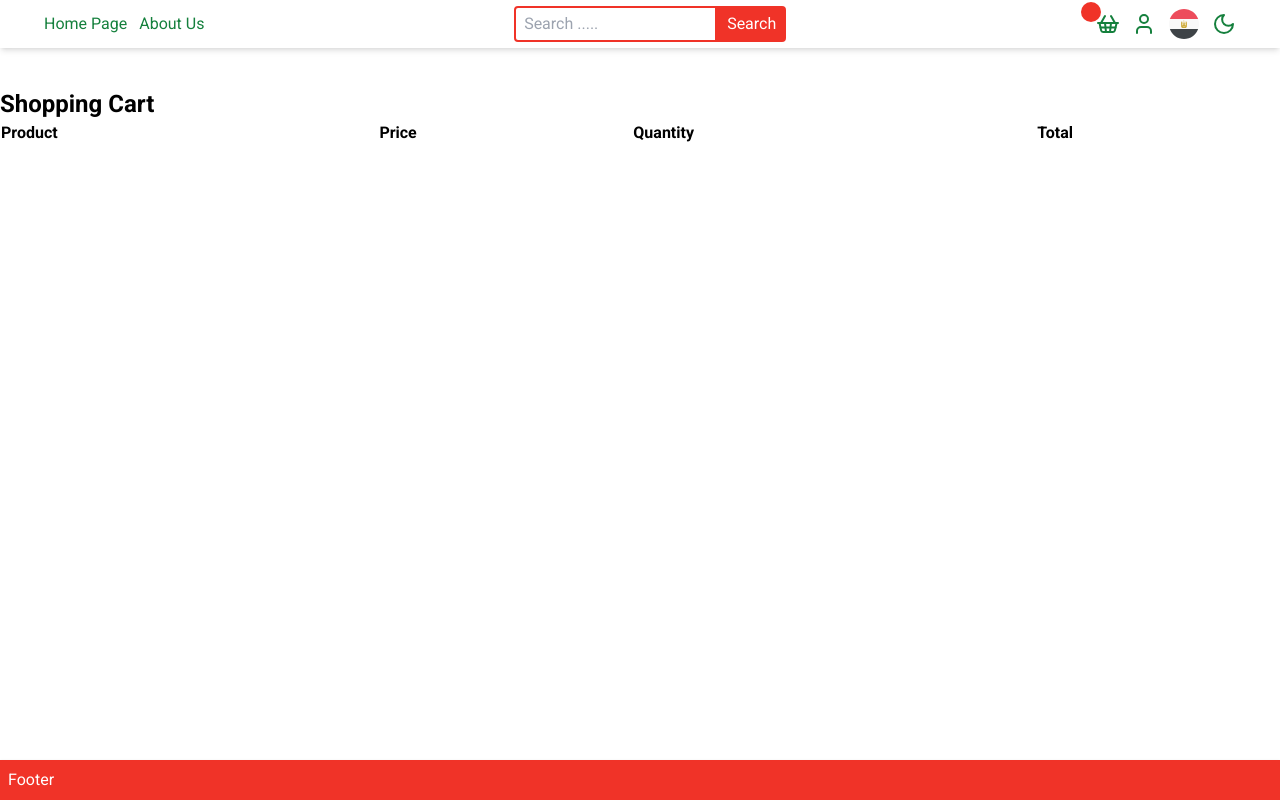
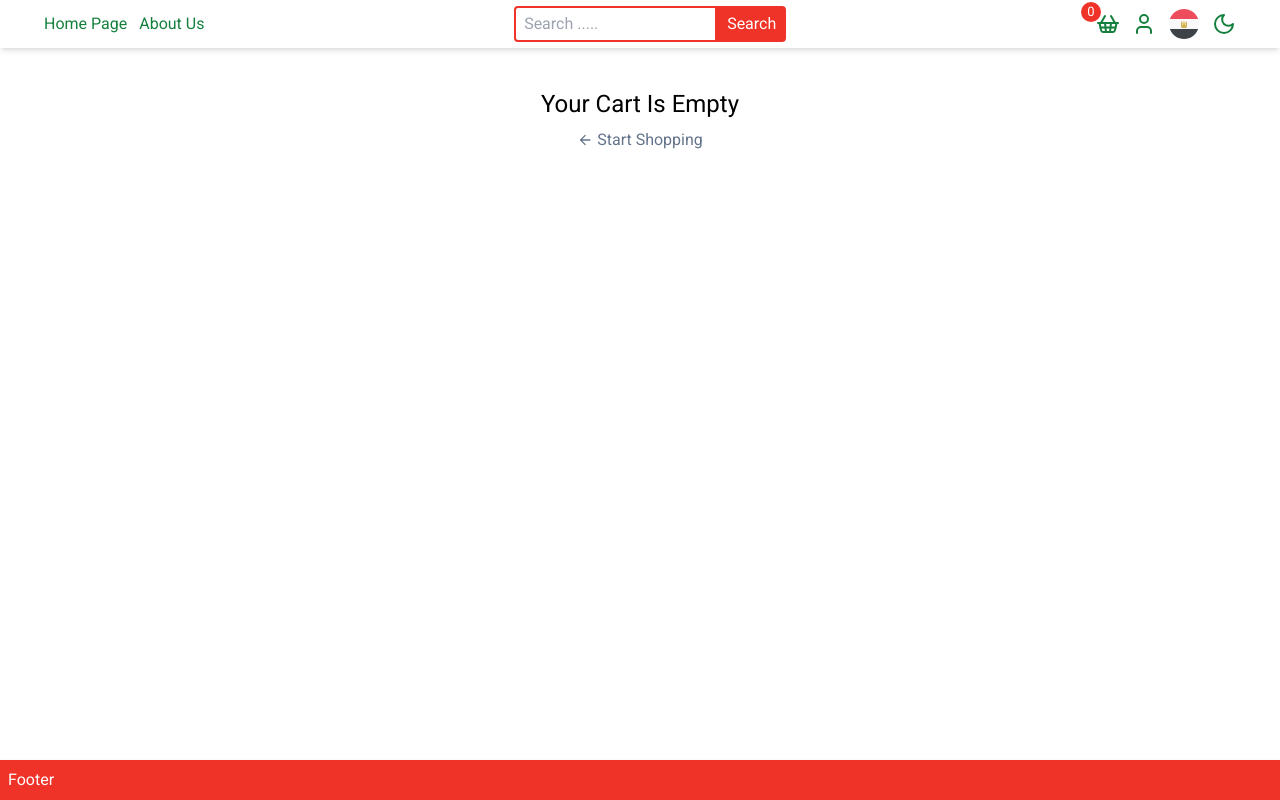
Before and after one commit to mmnaguib/ecommerce_nextjs, a Next.js app: page /en/cart in a window 1280 px wide. Built offline with nearby package versions, Linux system fonts and the light colour scheme.

Commit message:
edit cart ui

```diff
--- a/package.json
+++ b/package.json
@@ -17,6 +17,7 @@
     "next-intl": "^3.24.0",
     "react": "^18",
     "react-dom": "^18",
+    "react-hot-toast": "^2.4.1",
     "react-icons": "^5.3.0"
   },
   "devDependencies": {
--- a/src/app/[locale]/cart/page.tsx
+++ b/src/app/[locale]/cart/page.tsx
@@ -1,38 +1,76 @@
 'use client'
+import Button from "@/components/global/Button";
 import Heading from "@/components/global/Heading";
 import { useCart } from "@/hooks/useCart";
+import { formatPrice } from "@/utils/formatMony";
+import { truncateTxt } from "@/utils/truncateTxt";
+import { useLocale } from "next-intl";
 import Image from "next/image";
-import React from "react";
+import Link from "next/link";
+import React, { Fragment } from "react";
+import { MdArrowBack } from "react-icons/md";
 
 const CartPage = () => {
   const {cartItems, cartTotalQty} = useCart();
+  const locale = useLocale();
   return (
-    <div>
-      <Heading title="Shopping Cart"/>
+    <>
+    {cartItems && cartItems.length === 0 ?
+      <div className="flex flex-col items-center">
+        <div className="text-2xl">Your Cart Is Empty</div>
+        <Link href={`/`} className="text-slate-500 flex items-center gap-1 mt-2"><MdArrowBack /><span>Start Shopping</span></Link>
+      </div>
+       :
+      <>
 
-      <table style={{width:'100%'}} border={1}>
-        <thead>
-          <tr>
-            <th>Product</th>
-            <th>Price</th>
-            <th>Quantity</th>
-            <th>Total</th>
-          </tr>
-        </thead>
-        <tbody>
-          {cartItems?.map(item=> (
-          <tr key={item.id}>
-            <td style={{display: 'flex',alignItems: 'center'}}><Image src={item.image.image} alt="" width={50} height={50}/>{item.name}</td>
-            <td>{item.price}</td>
-            <td>{cartTotalQty}</td>
-            <td>{item.price * item.quantity}</td>
-          </tr>
+      <Heading title="Shopping Cart" center/>
+      <div className="grid grid-cols-5 text-xs gap-4 pb-2 mt-8 items-center">
+        <div className="col-span-2 justify-self-start">Product</div>
+        <div className="justify-self-center">Price</div>
+        <div className="justify-self-center">Quantity</div>
+        <div className="justify-self-end">Total</div>
+      </div>
 
-          ))}
-        </tbody>
+      <div>
+      {cartItems?.map(item=> (
+          <div className="grid grid-cols-5 text-xs gap-4 mt-8 items-center md:text-sm border-t-[1.5px] border-slate-2 py-4" key={item.id}>
+            <div className="col-span-2 justify-self-start flex gap-2 md:gap-4">
+              <div><Image src={item.image.image} alt="" width={50} height={50} fill className="object-contain"/></div>
+              <div>
+                <div className="flex flex-col justify-between">
+                {truncateTxt(item.name)}
+                <div>{item.image.color}</div>
+                <button className="text-slate-500 underline" onClick={()=>{}}>Remove</button>
+                </div>
+              </div>
+            </div>
+            <div className="justify-self-center">{formatPrice(item.price)}</div>
+            <div className="justify-self-center">
+              <Button custom="w-[30px]" small label="+" onClick={() => {}} />
+              {item.quantity}
+              <Button custom="w-[30px]" small label="-" onClick={() => {}} />
+            </div>
+            <div className="justify-self-end">{item.price * item.quantity}</div>
+          </div>
 
-      </table>
-    </div>
+      ))}
+      </div>
+
+      <div className="border-t-[1.5px] border-slate-200 py-4 flex justify-between gap-4">
+        <div className="w-[90px]">
+        <Button label="Clear Cart" outline small/>
+        </div>
+        <div className="text-sm flex flex-col gap-1 items-start">
+          <>
+            <div className="flex justify-between w-full text-base font-semibold"><span>SubTotal</span><span>$1000</span></div>
+            <p className="text-slate-500">Taxs and shipping calculate at checkout</p>
+          </>
+          <Button label="Checkout" onClick={()=>{}} />
+          <Link href={`/`} className="text-slate-500 flex items-center gap-1 mt-2"><MdArrowBack /><span>Continue Shopping</span></Link>
+        </div>
+      </div>
+      </>}
+    </>
   );
 };
 
--- a/src/app/[locale]/globals.css
+++ b/src/app/[locale]/globals.css
@@ -20,3 +20,8 @@
   .loading-text {
     animation: wave 1.5s ease-in-out infinite; /* مدة الحركة والتكرار */
   }
+
+
+/* th, td {
+  border: 1px solid #000;
+} */
--- a/src/app/[locale]/layout.tsx
+++ b/src/app/[locale]/layout.tsx
@@ -8,6 +8,7 @@ import "@/app/[locale]/globals.css";
 import Footer from "@/components/global/Footer";
 import type { Metadata } from "next";
 import CartProvider from "@/providers/CartProvider";
+import { Toaster } from 'react-hot-toast';
 
 export const metadata: Metadata = {
   title: "Tia Store",
@@ -46,6 +47,7 @@ export default async function RootLayout({
               <main className="container mx-auto flex-grow">{children}</main>
               <Footer />
             </NextIntlClientProvider>
+            <Toaster />
           </CartProvider>
       </body>
     </html>
--- a/src/app/[locale]/product/[id]/page.tsx
+++ b/src/app/[locale]/product/[id]/page.tsx
@@ -53,7 +53,6 @@ const ProductPage = ({ params }: { params: { id: string } }) => {
     fetchProduct();
   }, [params.id]);
 
-  console.log(cartTotalQty)
   const handleSetColorButton = useCallback((value: ImageProps) => {
     setCartItem((prev) => {
       if (prev) {
@@ -123,7 +122,7 @@ const ProductPage = ({ params }: { params: { id: string } }) => {
             <span>Product Added To Cart</span>
           </p>
             <div className="max-w-[300px]">
-            <Button label="View Cart" outline onClick={() => router.push(`/${locale}/cart`)}/>
+            <Button custom="w-full" label="View Cart" outline onClick={() => router.push(`/${locale}/cart`)}/>
             </div>
           </> : <>
           <div className="">
@@ -135,7 +134,7 @@ const ProductPage = ({ params }: { params: { id: string } }) => {
           </div>
           <hr className="w-[30%] my-2" />
           <div className="max-w-[300px]">
-          <Button label="Add To Cart" onClick={() => handleAddToCart(cartItem)} />
+          <Button custom="w-full" label="Add To Cart" onClick={() => handleAddToCart(cartItem)} />
           </div>
           </>}
         </div>
--- a/src/components/global/Button.tsx
+++ b/src/components/global/Button.tsx
@@ -17,7 +17,7 @@ const Button = ({label,
   icon: Icon,
   onClick}:ButtonProps) => {
   return (
-    <button onClick={onClick} disabled={disabled} className={`disabled:opacity-70 disabled:cursor-not-allowed rounded-md hover:opacity-80 transition w-full border-slate-700 flex items-center justify-center gap-2  ${small ? 'text-sm font-light' : 'text-md font-semibold'} ${small ? 'py-1 px-2 border-[1px]':'py-3 px-4 border-2'} ${custom ? custom : ''} ${outline ? 'bg-white' : 'bg-slate-700'} ${outline ? 'text-slate-700' : 'text-white'}`}>
+    <button onClick={onClick} disabled={disabled} className={`disabled:opacity-70 disabled:cursor-not-allowed rounded-md hover:opacity-80 transition border-slate-700 flex items-center justify-center gap-2  ${small ? 'text-sm font-light' : 'text-md font-semibold'} ${small ? 'py-1 px-2 border-[1px]':'py-3 px-4 border-2'} ${custom ? custom : ''} ${outline ? 'bg-white' : 'bg-slate-700'} ${outline ? 'text-slate-700' : 'text-white'}`}>
       {Icon && <Icon size={24} />}
       {label}
     </button>
--- a/src/hooks/useCart.tsx
+++ b/src/hooks/useCart.tsx
@@ -1,28 +1,30 @@
 import { ICartItem } from "@/interfaces";
-import { createContext, ReactNode, useCallback, useContext, useEffect, useState } from "react"
-
+import { createContext, ReactNode, useCallback, useContext, useEffect, useState } from "react";
+import toast from "react-hot-toast";
 
 type cartContextType = {
   cartTotalQty: number;
   cartItems: ICartItem[] | null;
-    handleAddToCart: (product: ICartItem | null) => void
-}
+  handleAddToCart: (product: ICartItem | null) => void;
+  handleRemoveFromCart: (productId: string) => void;
+};
 
 export const CartContext = createContext<cartContextType | null>(null);
 
 interface Props {
-    [propName : string]: any //ReactNode
+  [propName: string]: ReactNode; // ReactNode
 }
 
 export const CartContextProvider = (props: Props) => {
-    const [cartTotalQty, setCartTotalQty] = useState(1);
-    const [cartItems, setCartItems] = useState<ICartItem[]>([]);  // حددها كمصفوفة فارغة
+  const [cartTotalQty, setCartTotalQty] = useState(0);
+  const [cartItems, setCartItems] = useState<ICartItem[]>([]);
 
-    useEffect(()=>{
-        const items = localStorage.getItem('cart');
-        const cartProducts:ICartItem[] | [] = JSON.parse(items!);
-        setCartItems(cartProducts)
-    },[])
+  // This useEffect will update the cartTotalQty whenever cartItems change
+  useEffect(() => {
+    const newTotalQty = cartItems.reduce((total, item) => total + item.quantity, 0);
+    setCartTotalQty(newTotalQty);
+  }, [cartItems]);
+
   const handleAddToCart = useCallback((product: ICartItem | null) => {
     if (product === null) return;
 
@@ -32,34 +34,33 @@ export const CartContextProvider = (props: Props) => {
       if (productIndex !== -1) {
         const updatedCart = [...prev];
         updatedCart[productIndex] = {
-              ...updatedCart[productIndex],  // ننسخ بقية خصائص المنتج الحالي
-              quantity: updatedCart[productIndex].quantity + product.quantity,  // نزيد الكمية
+          ...updatedCart[productIndex],
+          quantity: updatedCart[productIndex].quantity + product.quantity,
         };
-
-            setCartTotalQty(updatedCart.reduce((total, item) => total + item.quantity, 0));
-
+        toast.success('Product Added To Cart!');
         return updatedCart;
       } else {
         const updatedCart = [...prev, product];
-            setCartTotalQty(updatedCart.reduce((total, item) => total + item.quantity, 0));
-            localStorage.setItem('cart', JSON.stringify(updatedCart))
+        toast.success('Product Added To Cart!');
         return updatedCart;
-
       }
     });
   }, []);
 
+  const handleRemoveFromCart = useCallback((productId: string) => {
+    setCartItems((prev) => prev.filter((item) => item.id !== productId));
+  }, []);
 
-    const value = {cartTotalQty,cartItems,handleAddToCart}
-    return <CartContext.Provider value={value} {...props} />
+  const value = { cartTotalQty, cartItems, handleAddToCart, handleRemoveFromCart };
+
+  return <CartContext.Provider value={value} {...props} />;
 };
-
 
 export const useCart = () => {
   const context = useContext(CartContext);
-    if(context === null){
-        throw new Error('useCart must be used within cartContextProvider')
+  if (context === null) {
+    throw new Error('useCart must be used within CartContextProvider');
   }
 
-    return context
-}
+  return context;
+};
```
Also changed, not shown: 1 other file (tests, documents, lock files or other folders). Lines whose indentation alone changed are shown as unchanged.
